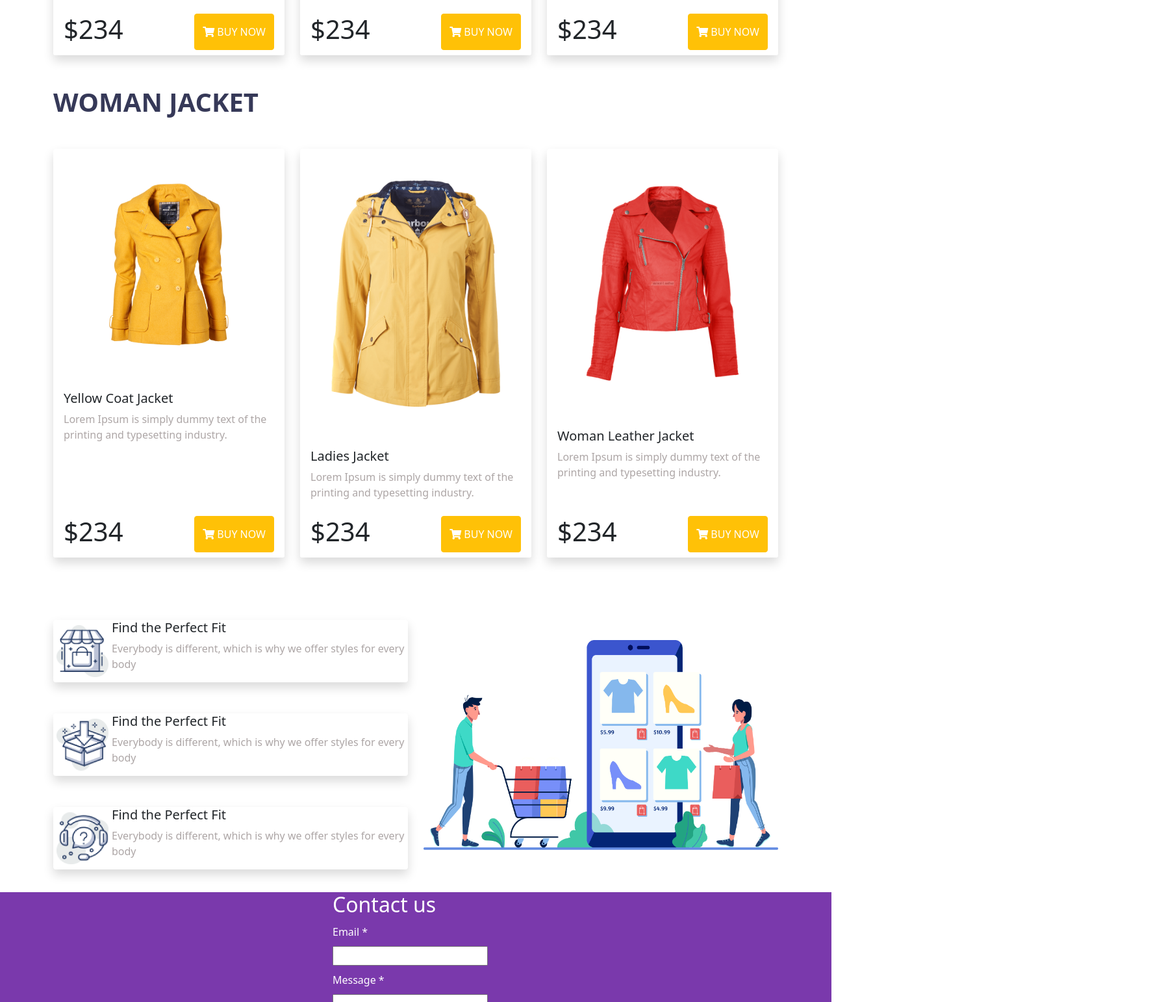
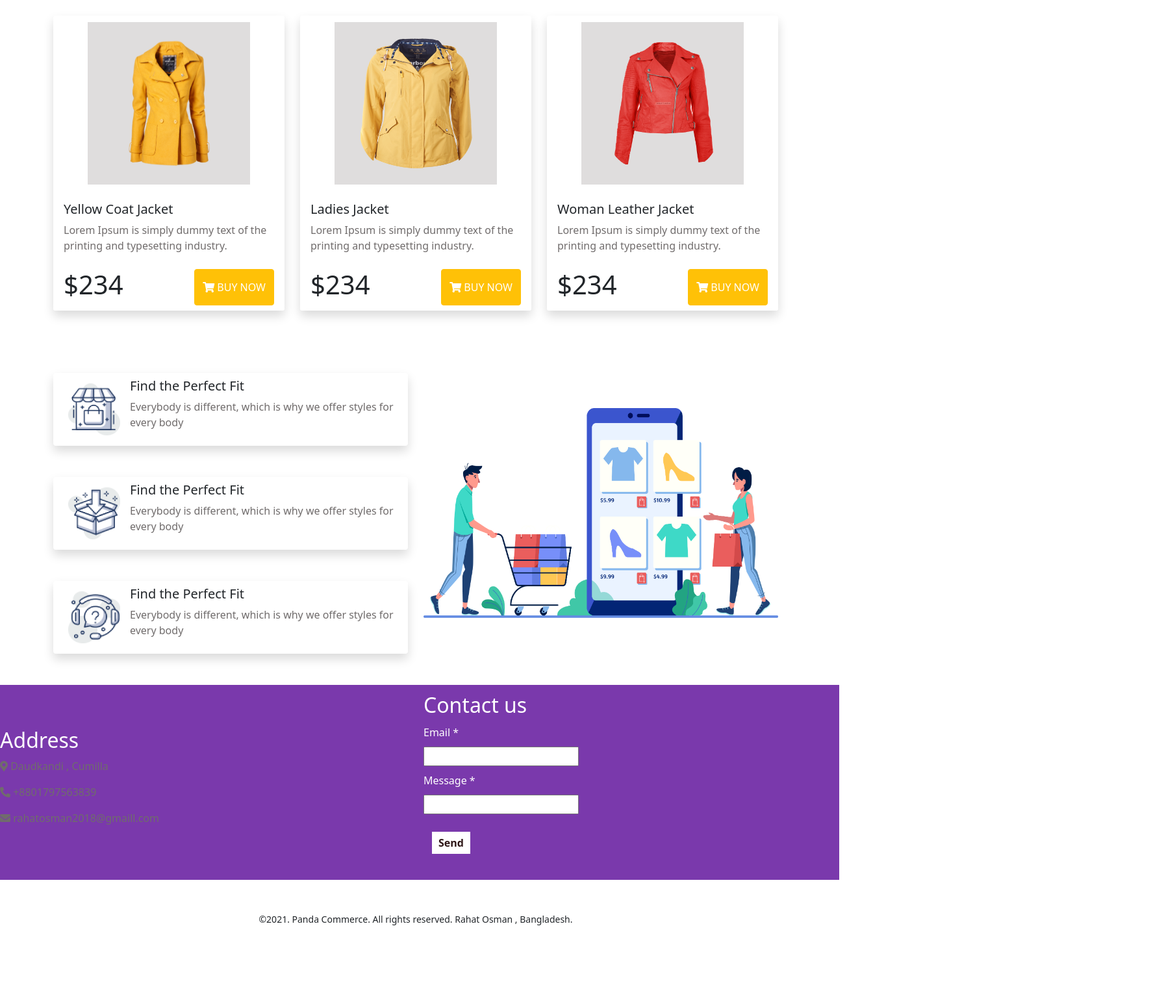
Before and after one commit to RAHATosman/responsive-assignment, a plain HTML site: page index.html in a window 1280 px wide. Shown: the part 1258-2800 px from the top of the page at 65% size, 1792 px wide, since content can reach past the window. After the commit the page ends 2684 px from the top, so only its background shows below. Drawn offline with nearby package versions, Linux system fonts and the light colour scheme.

Commit message:
add footer

```diff
--- a/index.html
+++ b/index.html
@@ -10,14 +10,15 @@
 </head>
 <body>
     <header class="container">
-      <nav class="navbar navbar-expand-lg navbar-light bg-light">
+      <section>
+        <nav class="navbar navbar-expand-lg navbar-light">
           <div class="container-fluid">
             <a class="navbar-brand" href="#"><img class="w-50" src="image/Group 33072.png" alt=""></a>
             <button class="navbar-toggler" type="button" data-bs-toggle="collapse" data-bs-target="#navbarNavAltMarkup" aria-controls="navbarNavAltMarkup" aria-expanded="false" aria-label="Toggle navigation">
               <span class="navbar-toggler-icon"></span>
             </button>
-          <div class="collapse navbar-collapse justify-content-end" id="navbarNavAltMarkup">
-            <div class="nav navbar-nav">
+            <div class="collapse navbar-collapse justify-content-end fw-bold" id="navbarNavAltMarkup">
+              <div class="nav navbar-nav text-white">
                 <a class="nav-link active" aria-current="page" href="#home">Home</a>
                 <a class="nav-link" href="#product">Product</a>
                 <a class="nav-link" href="#about-us">About us</a>
@@ -26,27 +27,30 @@
             </div>
           </div>
         </nav>
-    </header>
-    <main class="container ">
+      </section>
       <section class="first-sec row d-flex align-items-center p-5" id="home">
         <div class="col-md-6">
-                <h1 class="head1">BE THE PENGUINS</h1>
+            <h1 class="head1 text-white">BE THE PENGUINS</h1>
             <h1 class="head2">OF WINTER</h1>
             <p>Lorem Ipsum is simply dummy text of the printing
                 and typesetting industry</p>
-                    <button class="btn btn-warning text-white"><i class="fas fa-shopping-cart"></i> BUY NOW</button>
+                <button class="btn btn-warning text-white mt-3 mb-3"><i class="fas fa-shopping-cart"></i> BUY NOW</button>
 
         </div>
         <div class="col-md-6">
             <img class="w-75" src="image/rahat's.png" alt="">
         </div>
     </section>
+    </header>
+    <main class="container ">
         <section class="mt-5" id="product">
           <h3 class="head2 mb-5">MAN JACKET</h3>
           <div class="row row-cols-1 row-cols-md-3 g-4">
             <div class="col">
               <div class="card border-0 h-100 shadow">
-                <img src="image/image 11.png" class="card-img-top p-5" alt="...">
+                <div class="cards-img">
+                  <img src="image/image 11.png" alt="...">
+                </div>
                 <div class="card-body">
                   <h5 class="card-title">Snowboard Jacket Mens</h5>
                   <p class="card-text">Lorem Ipsum is simply dummy text of the
@@ -61,7 +65,9 @@
             </div>
             <div class="col">
               <div class="card border-0 h-100 shadow">
-                <img src="image/vippng 1.png" class="card-img-top p-5" alt="...">
+                <div class="cards-img">
+                  <img src="image/vippng 1.png" alt="...">
+                </div>
                 <div class="card-body">
                   <h5 class="card-title">Man Leather Jackets</h5>
                   <p class="card-text">Lorem Ipsum is simply dummy text of the
@@ -76,7 +82,9 @@
             </div>
             <div class="col">
               <div class="card border-0 h-100 shadow">
-                <img src="image/toppng 1.png" class="card-img-top p-5" alt="...">
+                <div class="cards-img">
+                  <img src="image/toppng 1.png" alt="...">
+                </div>
                 <div class="card-body">
                   <h5 class="card-title">Man Casual Jackets</h5>
                   <p class="card-text">Lorem Ipsum is simply dummy text of the
@@ -96,7 +104,9 @@
           <div class="row row-cols-1 row-cols-md-3 g-4">
             <div class="col">
               <div class="card border-0 h-100 shadow">
-                <img src="image/SeekPng 1.png" class="card-img-top p-5" alt="...">
+                <div class="cards-img">
+                  <img src="image/SeekPng 1.png" alt="...">
+                </div>
                 <div class="card-body">
                   <h5 class="card-title">Yellow Coat Jacket</h5>
                   <p class="card-text">Lorem Ipsum is simply dummy text of the
@@ -111,7 +121,9 @@
             </div>
             <div class="col">
               <div class="card border-0 h-100 shadow">
-                <img src="image/PngItem_2597366 1.png" class="card-img-top p-5" alt="...">
+                <div class="cards-img">
+                  <img src="image/PngItem_2597366 1.png" alt="...">
+                </div>
                 <div class="card-body">
                   <h5 class="card-title">Ladies Jacket </h5>
                   <p class="card-text">Lorem Ipsum is simply dummy text of the
@@ -126,7 +138,9 @@
             </div>
             <div class="col">
               <div class="card border-0 h-100 shadow">
-                <img src="image/image 15.png" class="card-img-top p-5" alt="...">
+                <div class="cards-img">
+                  <img src="image/image 15.png" alt="...">
+                </div>
                 <div class="card-body">
                   <h5 class="card-title">Woman Leather Jacket </h5>
                   <p class="card-text">Lorem Ipsum is simply dummy text of the
@@ -143,18 +157,18 @@
         </section>
         <section class="row mt-5 d-flex align-items-center" id="about-us">
           <div class="col-md-6">
-            <div class="shadow rounded d-flex align-items-center justify-content-around h-auto mt-5">
+            <div class="shadow rounded d-flex align-items-center justify-content-around h-auto mt-5 p-2">
               <div class="icons">
                 <img src="image/image 12.png" alt="">
               </div>
-              <div>
+              <div >
                 <h5>Find the Perfect Fit</h5>
                 <p>Everybody is different, which is why we
 
                   offer styles for every body</p>
               </div>
             </div>
-            <div class="shadow rounded d-flex align-items-center justify-content-around h-auto mt-5">
+            <div class="shadow rounded d-flex align-items-center justify-content-around h-auto mt-5 p-2">
               <div class="icons">
                 <img src="image/image 13.png" alt="">
               </div>
@@ -165,7 +179,7 @@
                   offer styles for every body</p>
               </div>
             </div>
-            <div class="shadow rounded d-flex align-items-center justify-content-around h-auto mt-5 ">
+            <div class="shadow rounded d-flex align-items-center justify-content-around h-auto mt-5 p-2">
               <div class="icons">
                 <img src="image/image 14.png" alt="">
               </div>
@@ -183,8 +197,16 @@
         </section>
     </main>
     <footer id="contact-us">
-      <section class="contact-sec">
-        <div class="box">
+      <section class="contact-sec row mt-5 d-flex align-items-center">
+        <div class="left-box col-sm-12 col-md-6 col-lg-6">
+          <address>
+            <h2>Address</h2>
+            <p><i class="fas fa-map-marker-alt"></i> Daudkandi , Cumilla</p>
+            <p><i class="fas fa-phone-alt"></i> +8801797563839</p>
+            <p><i class="fas fa-envelope"></i> rahatosman2018@gmaill.com</p>
+          </address>
+        </div>
+        <div class="right-box col-sm-12 col-md-6 col-lg-6">
             <h2>Contact us</h2>
             <div>
                 <form action="#">
--- a/style.css
+++ b/style.css
@@ -1,8 +1,11 @@
 body{
     background-color: white;
 }
+header{
+    background-color: #a673ee;
+}
 .head1{
-    color: #ffef0b;
+
     font-size: 40px;
     font-weight: 700;
 }
@@ -12,15 +15,29 @@ body{
     font-weight: 700;
 }
 p{
-    color: rgb(173, 166, 166);
+    color: rgb(112, 108, 108);
 }
 .first-sec{
-    background-color: #995ee6;
+
 }
 .icons img{
-    margin: 0 5px;
+    margin: 0 15px;
     width: 80px;
     height: 80px;
+}
+.cards-img{
+    width: 250px;
+    height: 250px;
+    display: flex;
+    justify-content: center;
+    margin: 10px auto;
+    background-color: rgb(223, 221, 221);
+}
+.cards-img img{
+    height: 80%;
+    width: 70%;
+    border-radius: 30%;
+    margin: auto auto;
 }
 .contact-sec{
     color: white;
@@ -30,10 +47,10 @@ p{
     margin-top: 35px;
 
 }
-.box{
+/* .right-box{
     position: relative;
     left: 40%
-}
+} */
 .email{
     margin: 10px 0px
 }
```
Lines whose indentation alone changed are shown as unchanged.
